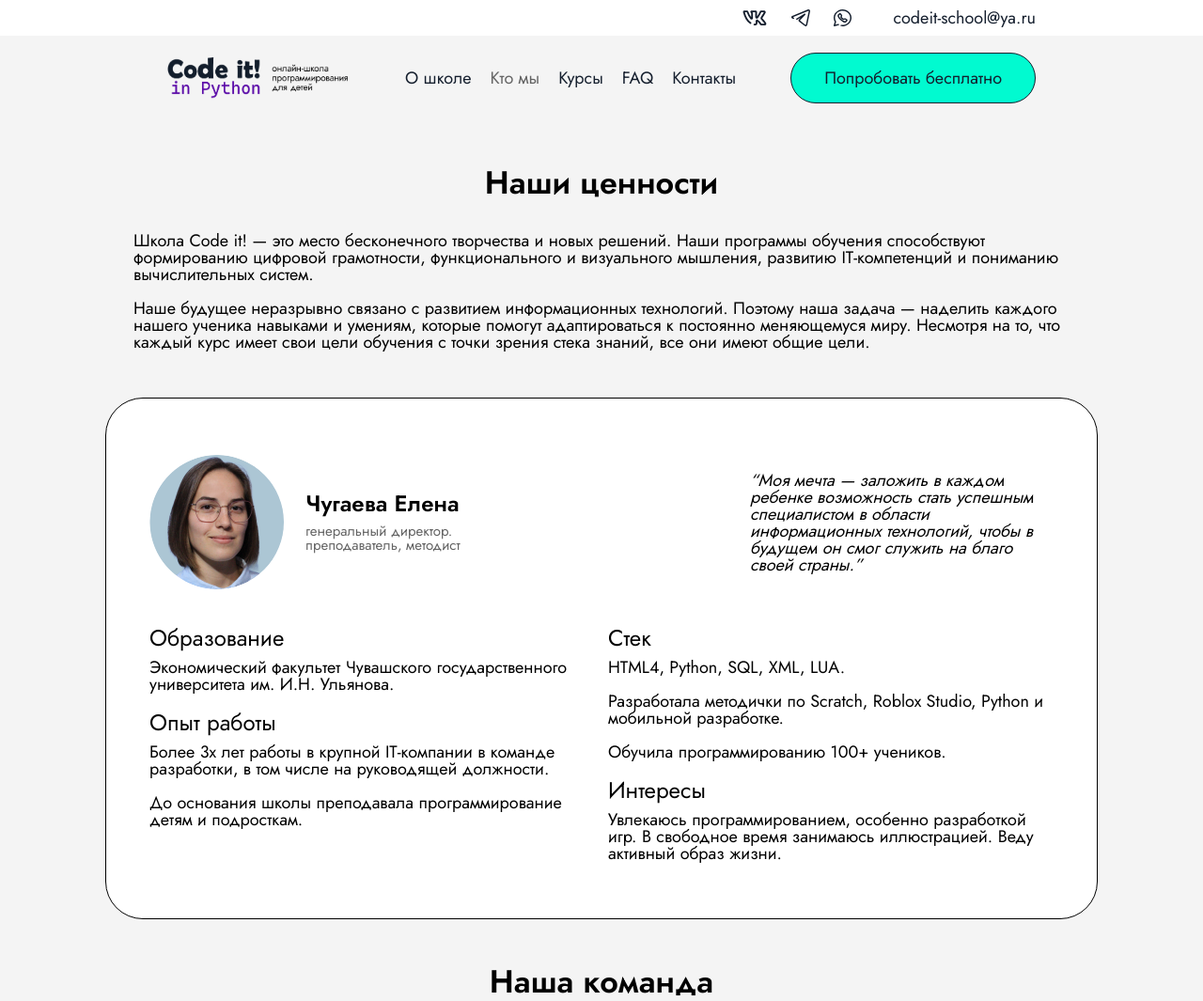
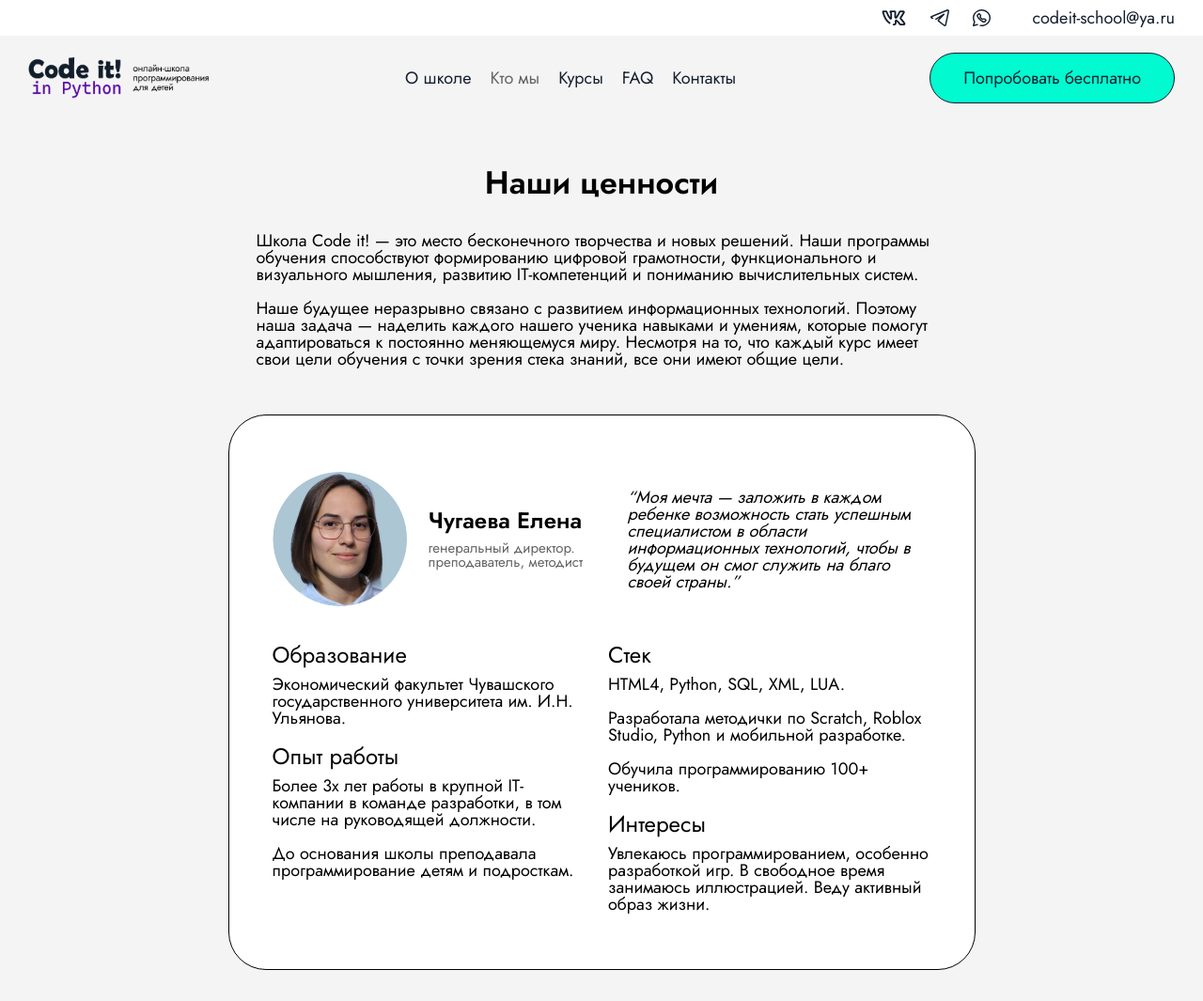
Before and after one commit to shahriyor-sharifjonov/code-it, a website: page src/about.pug in a window 1280 px wide. Shown: the top 1065 px of the page at 94% size. Drawn offline with nearby package versions, Linux system fonts and the light colour scheme; files that its build step writes are made by us from their sources; files whose address does not match are found by name; a web font is replaced by a local one.

Commit message:
fixed bugs

```diff
--- a/gulp/version.json
+++ b/gulp/version.json
@@ -1,3 +1,3 @@
 {
-    "main": "20220928020407"
+    "main": "20220928022225"
 }
--- a/src/components/header.pug
+++ b/src/components/header.pug
@@ -1,7 +1,7 @@
 mixin header(link)
     header.header
         nav.header__top
-            .header__top-body.container
+            .header__top-body.container-fixed
                 .header__soc
                     a(href="#!" title="vk").header__soc-item
                         img(src="@img/vk.svg", alt="" draggable="false")
@@ -11,7 +11,7 @@ mixin header(link)
                         img(src="@img/whatsapp.svg", alt="" draggable="false")
                 a(href="mailto:codeit-school@ya.ru").header__mail codeit-school@ya.ru
         nav.header__nav
-            .header__nav-body.container
+            .header__nav-body.container-fixed
                 a(href="index.html" title="Главная страница").header__logo.gif
                     img(src="img/logo.gif", alt="Code it" draggable="false")
                 ul.header__list
--- a/src/scss/layout/_direction.scss
+++ b/src/scss/layout/_direction.scss
@@ -734,6 +734,12 @@
         @include media(575){
             margin-left: auto;
             margin-right: auto;
+            font-size: 16px;
+            line-height: 100%;
+        }
+        @include media(424){
+            font-size: 15px;
+            line-height: 18px;
         }
     }
 }
--- a/src/scss/themes/_theme.scss
+++ b/src/scss/themes/_theme.scss
@@ -54,6 +54,14 @@ button{
     @include media(575){
         max-width: 404px;
     }
+    &-fixed{
+        max-width: 1337px;
+        width: 100%;
+        padding-left: 15px;
+        padding-right: 15px;
+        margin-left: auto;
+        margin-right: auto;
+    }
     &-lg{
         max-width: 1086px;
         width: 100%;
@@ -61,6 +69,21 @@ button{
         padding-right: 15px;
         margin-left: auto;
         margin-right: auto;
+        @include media(1375){
+            max-width: 825px;
+        }
+        @include media(1024){
+            max-width: 711px;
+        }
+        @include media(767){
+            max-width: 532px;
+        }
+        @include media(575){
+            max-width: 408px;
+        }
+        @include media(424){
+            max-width: 365px;
+        }
     }
     &-md{
         max-width: 990px;
```
Also changed, not shown: dist/about.html, dist/contacts.html, dist/course.html, dist/courses.html, dist/css/style.css, dist/css/style.min.css, dist/index.html.
